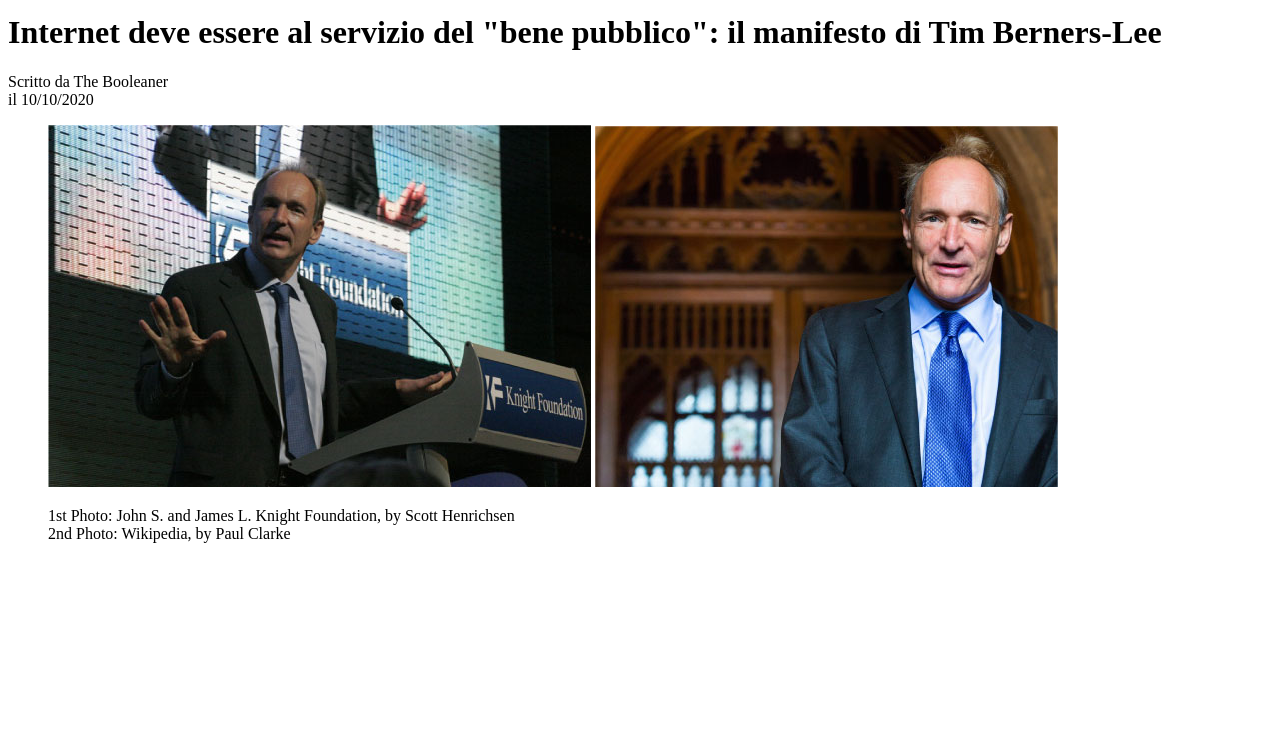
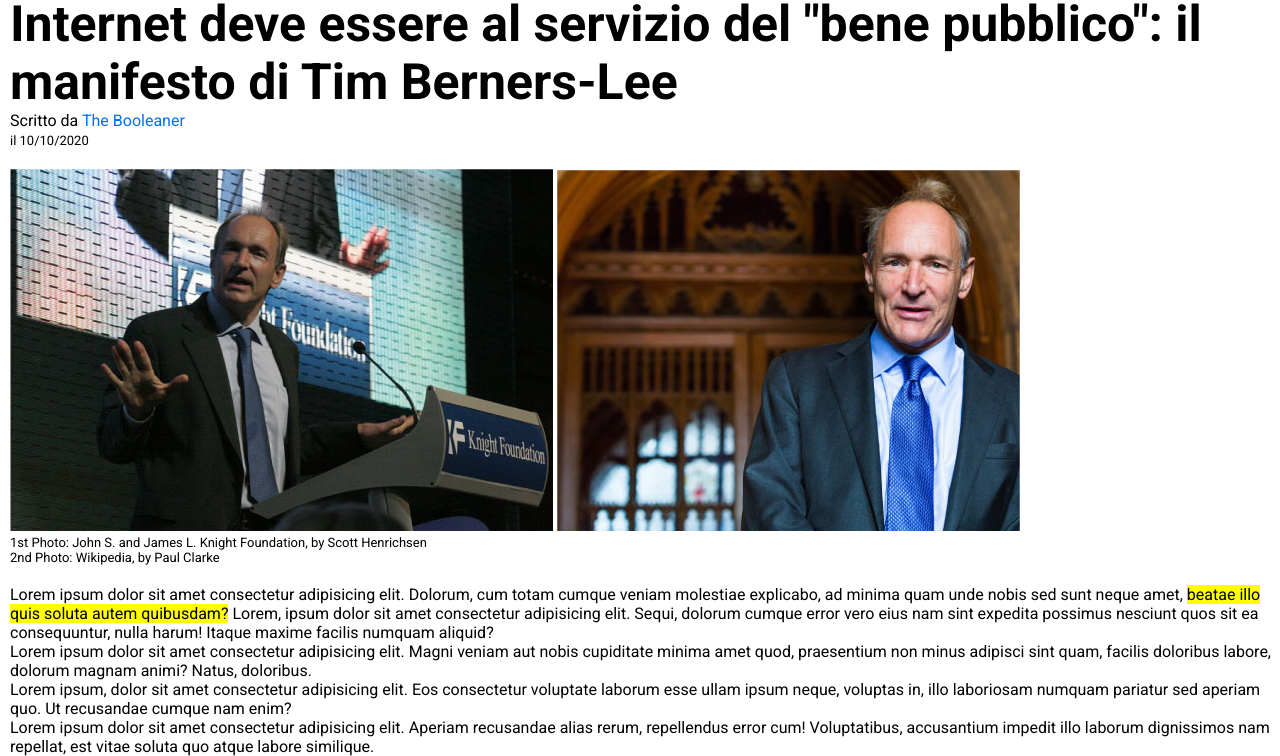
Before and after one commit to LtMilligan/html-css-booleaner, a plain HTML site: page index.html in a window 1280 px wide. Shown: the part 115-871 px from the top of the page. Before the commit the page ends 800 px from the top, so only its background shows below. Drawn offline with Linux system fonts and the light colour scheme.

Commit message:
[UPD] Created style.css, in index adding main section and list

```diff
--- a/css/style.css
+++ b/css/style.css
@@ -1,3 +1,17 @@
+* {
+    margin: 0;
+    padding: 0;
+    box-sizing: border-box;
+}
+
+body {
+    font-family: "Roboto";
+}
+
+main {
+    margin-left: 10px;
+}
+
 header {
     background-color: cadetblue;
     background-image: url(../img/pattern.png);
@@ -14,3 +28,29 @@ header {
     padding-top: 40px;
     padding-left: 10px;
 }
+
+.yellow_text {
+    background-color: yellow;
+}
+
+.cyan_text {
+    color: rgb(0, 110, 255);
+}
+
+.tiny_font {
+    font-size: 13px;
+}
+
+#main_section {
+    margin-top: 20px;
+}
+
+#title {
+    margin-top: 10px;
+    font-size: 50px;
+    font-weight: 600;
+}
+
+#main_img {
+    margin-top: 20px;
+}
--- a/index.html
+++ b/index.html
@@ -5,6 +5,9 @@
     <meta name="viewport" content="width=device-width, initial-scale=1.0">
     <title>html-css-booleaner</title>
     <link rel="stylesheet" href="./css/style.css">
+    <link rel="preconnect" href="https://fonts.googleapis.com">
+    <link rel="preconnect" href="https://fonts.gstatic.com" crossorigin>
+    <link href="https://fonts.googleapis.com/css2?family=Roboto:ital,wght@0,100;0,300;0,400;0,500;0,700;0,900;1,100;1,300;1,400;1,500;1,700;1,900&display=swap" rel="stylesheet">
 </head>
 <body>
 
@@ -15,18 +18,29 @@
     </header>
 
     <main>
-        <h1>Internet deve essere al servizio del "bene pubblico": il manifesto di Tim Berners-Lee</h1>
-        <p>Scritto da <span>The Booleaner</span><br>
-            <span>il 10/10/2020</span>
+        <h1 id="title">Internet deve essere al servizio del "bene pubblico": il manifesto di Tim Berners-Lee</h1>
+        <p>Scritto da <span class="cyan_text">The Booleaner</span><br>
+            <span class="tiny_font">il 10/10/2020</span>
         </p>
-        <figure>
+        <figure id="main_img">
             <img src="./img/tim-1.jpg" alt="Tim 01">
             <img src="./img/tim-2.jpg" alt="Tim 02">
             <figcaption>
-                <p>1st Photo: John S. and James L. Knight Foundation, by Scott Henrichsen <br>
+                <p class="tiny_font">1st Photo: John S. and James L. Knight Foundation, by Scott Henrichsen <br>
                 2nd Photo: Wikipedia, by Paul Clarke</p>
             </figcaption>
         </figure>
+        <div id="main_section">
+            <p>Lorem ipsum dolor sit amet consectetur adipisicing elit. Dolorum, cum totam cumque veniam molestiae explicabo, ad minima quam unde nobis sed sunt neque amet, <span class="yellow_text">beatae illo quis soluta autem quibusdam?</span> Lorem, ipsum dolor sit amet consectetur adipisicing elit. Sequi, dolorum cumque error vero eius nam sint expedita possimus nesciunt quos sit ea consequuntur, nulla harum! Itaque maxime facilis numquam aliquid?</p>
+        </div>
+        <div>
+            <ul>
+                <li>Lorem ipsum dolor sit amet consectetur adipisicing elit. Magni veniam aut nobis cupiditate minima amet quod, praesentium non minus adipisci sint quam, facilis doloribus labore, dolorum magnam animi? Natus, doloribus.</li>
+                <li>Lorem ipsum, dolor sit amet consectetur adipisicing elit. Eos consectetur voluptate laborum esse ullam ipsum neque, voluptas in, illo laboriosam numquam pariatur sed aperiam quo. Ut recusandae cumque nam enim?</li>
+                <li>Lorem ipsum dolor sit amet consectetur adipisicing elit. Aperiam recusandae alias rerum, repellendus error cum! Voluptatibus, accusantium impedit illo laborum dignissimos nam repellat, est vitae soluta quo atque labore similique.</li>
+            </ul>
+        </div>
+
     </main>
 
     <footer>
```
